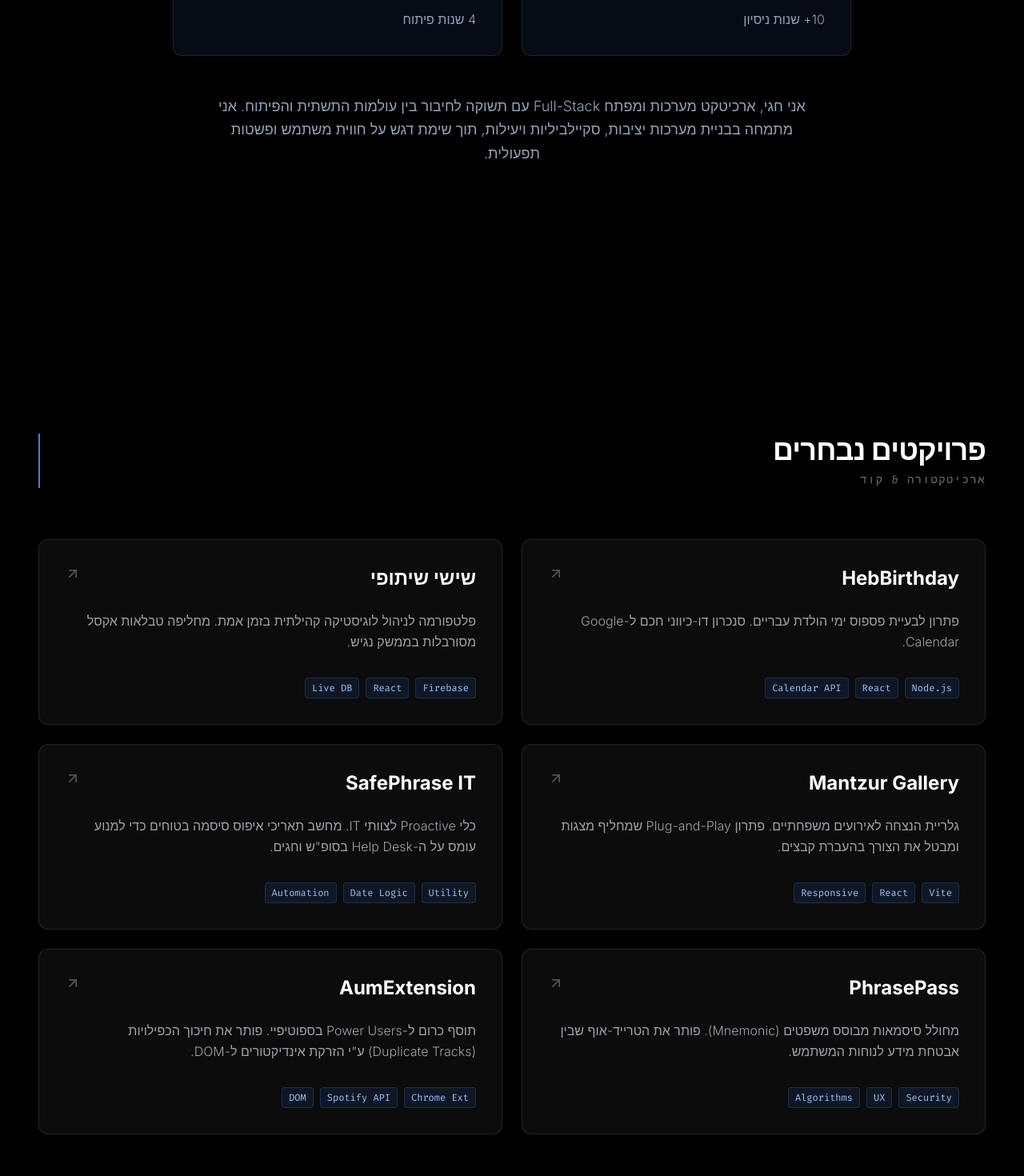
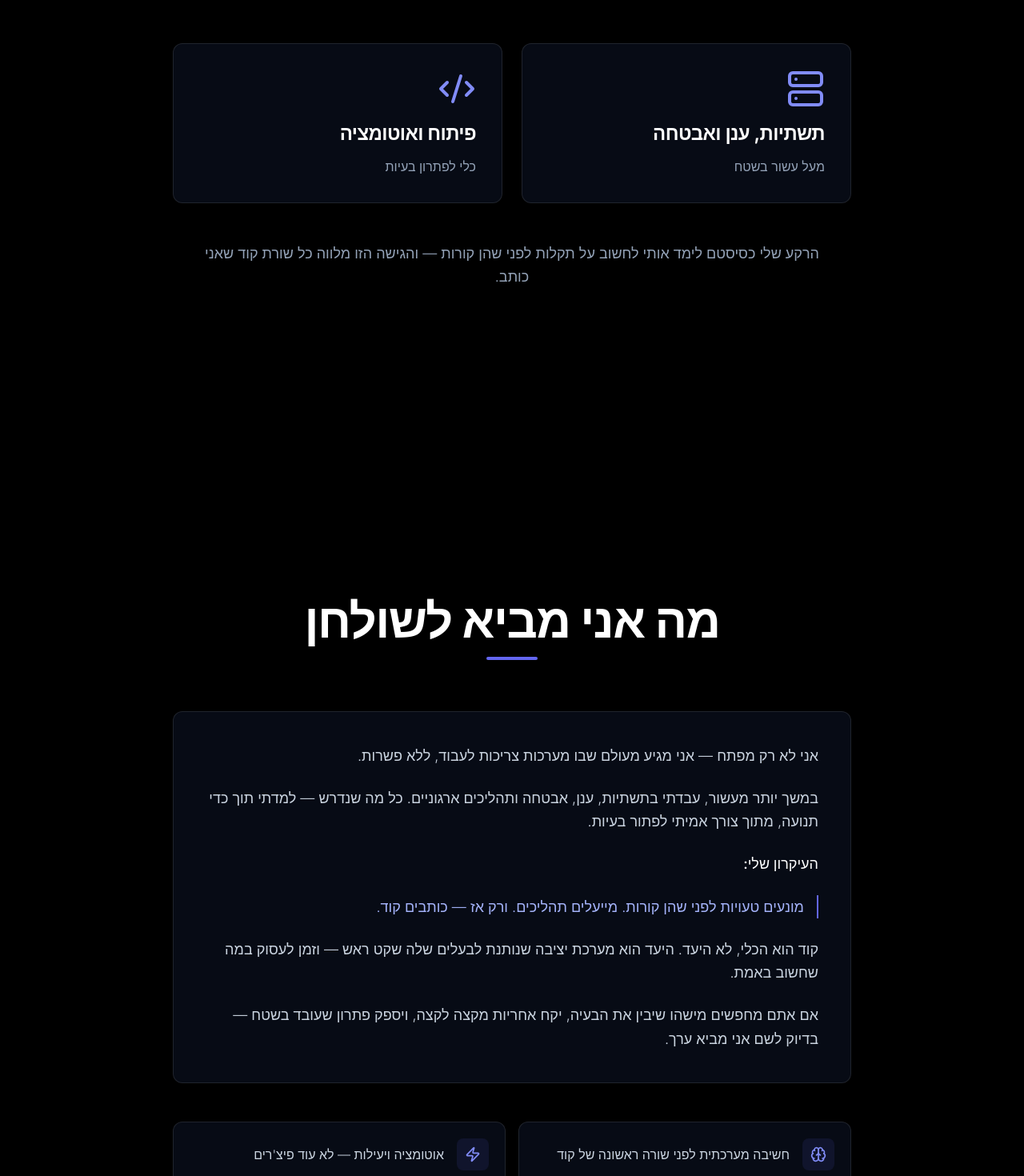
Before and after one commit to Chagai33/website, a React (Vite) app: page / in a window 1280 px wide. Shown: the part 1330-2800 px from the top of the page at 80% size. Built offline with nearby package versions, Linux system fonts and the light colour scheme.

Commit message:
fix site-content

```diff
--- a/src/App.tsx
+++ b/src/App.tsx
@@ -3,6 +3,7 @@ import { useLanguage } from './context/LanguageContext';
 import { Navbar } from './components/Navbar';
 import { Hero } from './components/Hero';
 import { About } from './components/About';
+import { WhyWorkWithMe } from './components/WhyWorkWithMe';
 import { Projects } from './components/Projects';
 import { Credo } from './components/Credo';
 import { HumanSide } from './components/HumanSide';
@@ -19,6 +20,7 @@ function App() {
         <main className="max-w-7xl mx-auto px-4 md:px-6 space-y-32 pb-20">
           <Hero />
           <About />
+          <WhyWorkWithMe />
           <Projects />
           {/* Credo might be redundant or need restyle, keeping for now but ensuring spacing */}
           <Credo />
--- a/src/components/About.tsx
+++ b/src/components/About.tsx
@@ -34,9 +34,9 @@ export const About = () => {
             className="p-8 bento-card rounded-xl hover:border-indigo-500/50 hover:bg-slate-900/80 transition-all duration-300 cursor-pointer"
           >
             <Server className="w-12 h-12 text-indigo-400 mb-4" />
-            <h3 className="text-2xl font-semibold mb-3 text-white tracking-tight">IT & System Admin</h3>
+            <h3 className="text-2xl font-semibold mb-3 text-white tracking-tight">{t({ he: 'תשתיות, ענן ואבטחה', en: 'Infrastructure, Cloud & Security' })}</h3>
             <p className="text-slate-400 font-light leading-relaxed">
-              10+ {t({ he: 'שנות ניסיון', en: 'years experience' })}
+              {t({ he: 'מעל עשור בשטח', en: '10+ Years in the Field' })}
             </p>
           </motion.div>
 
@@ -49,9 +49,9 @@ export const About = () => {
             className="p-8 bento-card rounded-xl hover:border-indigo-500/50 hover:bg-slate-900/80 transition-all duration-300 cursor-pointer"
           >
             <Code2 className="w-12 h-12 text-indigo-400 mb-4" />
-            <h3 className="text-2xl font-semibold mb-3 text-white tracking-tight">Full-Stack Development</h3>
+            <h3 className="text-2xl font-semibold mb-3 text-white tracking-tight">{t({ he: 'פיתוח ואוטומציה', en: 'Development & Automation' })}</h3>
             <p className="text-slate-400 font-light leading-relaxed">
-              4 {t({ he: 'שנות פיתוח', en: 'years coding' })}
+              {t({ he: 'כלי לפתרון בעיות', en: 'A Tool, Not an Identity' })}
             </p>
           </motion.div>
         </div>
--- a/src/components/Navbar.tsx
+++ b/src/components/Navbar.tsx
@@ -11,7 +11,7 @@ export const Navbar = () => {
   };
 
   return (
-    <nav className="fixed top-0 left-0 w-full z-50 border-b border-white/10 bg-black/50 backdrop-blur-xl supports-[backdrop-filter]:bg-black/50">
+    <nav className="fixed top-0 left-0 w-full z-50 border-b border-white/10 bg-black/50 backdrop-blur-xl supports-[backdrop-filter]:bg-black/50 transform-gpu will-change-transform">
       <div className="max-w-7xl mx-auto px-6 h-16 flex items-center justify-between">
         {/* Logo */}
         <div className="flex items-center gap-2 cursor-pointer" onClick={() => window.scrollTo({ top: 0, behavior: 'smooth' })}>
--- a/src/components/Projects.tsx
+++ b/src/components/Projects.tsx
@@ -20,10 +20,10 @@ export const Projects = () => {
           className="mb-16 border-l-2 border-blue-500 pl-6"
         >
           <h2 className="text-3xl md:text-4xl font-bold text-white mb-2 tracking-tight">
-            {t({ he: 'פרויקטים נבחרים', en: 'Selected Projects' })}
+            {t({ he: 'בעיות שפתרתי', en: 'Problems I\'ve Solved' })}
           </h2>
           <p className="text-zinc-500 font-mono text-sm uppercase tracking-widest">
-            {t({ he: 'ארכיטקטורה & קוד', en: 'Architecture & Code' })}
+            {t({ he: 'מחיכוך לשקט תפעולי', en: 'From Friction to Operational Calm' })}
           </p>
         </motion.div>
 
--- /dev/null
+++ b/src/components/WhyWorkWithMe.tsx
@@ -0,0 +1,119 @@
+import { useLanguage } from '../context/LanguageContext';
+import { motion } from 'framer-motion';
+import { Shield, Zap, Brain, Target } from 'lucide-react';
+
+export const WhyWorkWithMe = () => {
+  const { t } = useLanguage();
+
+  const bulletPoints = [
+    {
+      icon: Brain,
+      he: 'חשיבה מערכתית לפני שורה ראשונה של קוד',
+      en: 'Systems thinking before a single line of code'
+    },
+    {
+      icon: Zap,
+      he: 'אוטומציה ויעילות — לא עוד פיצ\'רים',
+      en: 'Automation and efficiency — not more features'
+    },
+    {
+      icon: Shield,
+      he: 'רקע עמוק בתשתיות, ענן, אבטחה ופיתוח',
+      en: 'Deep background in infrastructure, cloud, security, and development'
+    },
+    {
+      icon: Target,
+      he: 'לומד מהר, עובד עצמאי, לוקח אחריות מלאה',
+      en: 'Fast learner, works independently, full ownership'
+    }
+  ];
+
+  return (
+    <section id="why-me" className="py-32">
+      <div className="container max-w-4xl mx-auto px-6">
+        {/* Section Header */}
+        <motion.div
+          initial={{ opacity: 0, y: 30 }}
+          whileInView={{ opacity: 1, y: 0 }}
+          viewport={{ once: true }}
+          transition={{ duration: 0.6 }}
+        >
+          <h2 className="text-4xl md:text-5xl lg:text-6xl font-bold text-center mb-4 text-white tracking-tight">
+            {t({ he: 'מה אני מביא לשולחן', en: 'What I Bring to the Table' })}
+          </h2>
+          <div className="w-16 h-1 bg-indigo-500 mx-auto mb-16 rounded-full" />
+        </motion.div>
+
+        {/* Main Content */}
+        <motion.div
+          initial={{ opacity: 0, y: 30 }}
+          whileInView={{ opacity: 1, y: 0 }}
+          viewport={{ once: true }}
+          transition={{ delay: 0.2, duration: 0.6 }}
+          className="bento-card rounded-xl p-8 md:p-10 mb-12"
+        >
+          <div className="space-y-6 text-lg text-slate-300 font-light leading-relaxed">
+            <p>
+              {t({
+                he: 'אני לא רק מפתח — אני מגיע מעולם שבו מערכות צריכות לעבוד, ללא פשרות.',
+                en: "I'm not just a developer — I come from a world where systems have to work, no exceptions."
+              })}
+            </p>
+            <p>
+              {t({
+                he: 'במשך יותר מעשור, עבדתי בתשתיות, ענן, אבטחה ותהליכים ארגוניים. כל מה שנדרש — למדתי תוך כדי תנועה, מתוך צורך אמיתי לפתור בעיות.',
+                en: "For over a decade, I've worked across infrastructure, cloud, security, and organizational workflows. Whatever was needed — I learned it on the job, driven by real problems."
+              })}
+            </p>
+            <p className="text-white font-medium">
+              {t({
+                he: 'העיקרון שלי:',
+                en: 'My principle:'
+              })}
+            </p>
+            <p className="text-indigo-300 border-s-2 border-indigo-500 ps-4">
+              {t({
+                he: 'מונעים טעויות לפני שהן קורות. מייעלים תהליכים. ורק אז — כותבים קוד.',
+                en: 'Prevent errors before they happen. Streamline operations. Only then — write code.'
+              })}
+            </p>
+            <p>
+              {t({
+                he: 'קוד הוא הכלי, לא היעד. היעד הוא מערכת יציבה שנותנת לבעלים שלה שקט ראש — וזמן לעסוק במה שחשוב באמת.',
+                en: "Code is the tool, not the destination. The goal is a stable system that gives its owners peace of mind — and time to focus on what actually matters."
+              })}
+            </p>
+            <p>
+              {t({
+                he: 'אם אתם מחפשים מישהו שיבין את הבעיה, יקח אחריות מקצה לקצה, ויספק פתרון שעובד בשטח — בדיוק לשם אני מביא ערך.',
+                en: "If you're looking for someone who understands the problem, takes end-to-end ownership, and delivers solutions that work in the real world — that's where I add value."
+              })}
+            </p>
+          </div>
+        </motion.div>
+
+        {/* Bullet Points Grid */}
+        <div className="grid grid-cols-1 md:grid-cols-2 gap-4">
+          {bulletPoints.map((point, index) => (
+            <motion.div
+              key={index}
+              initial={{ opacity: 0, y: 20 }}
+              whileInView={{ opacity: 1, y: 0 }}
+              viewport={{ once: true }}
+              transition={{ delay: 0.3 + index * 0.1, duration: 0.5 }}
+              whileHover={{ y: -2, scale: 1.02 }}
+              className="flex items-center gap-4 p-5 bento-card rounded-xl hover:border-indigo-500/50 hover:bg-slate-900/60 transition-all duration-300"
+            >
+              <div className="flex-shrink-0 w-10 h-10 rounded-lg bg-indigo-500/10 flex items-center justify-center">
+                <point.icon className="w-5 h-5 text-indigo-400" />
+              </div>
+              <span className="text-slate-300 font-light">
+                {t({ he: point.he, en: point.en })}
+              </span>
+            </motion.div>
+          ))}
+        </div>
+      </div>
+    </section>
+  );
+};
--- a/src/data/site-content.json
+++ b/src/data/site-content.json
@@ -10,27 +10,69 @@
   },
   "hero": {
     "title": {
-      "he": "מגשר על התהום שבין התשתית לקוד.",
-      "en": "Bridging the Gap Between Infrastructure and Code."
+      "he": "פחות טעויות. פחות התעסקות. יותר עבודה שקטה.",
+      "en": "Fewer Errors. Less Hassle. More Quiet Work."
     },
     "subtitle": {
-      "he": "ארכיטקט מערכות ומפתח Full-Stack. אני מאמין שפתרונות גדולים לא חייבים להיות מסובכים – הם צריכים להיות יציבים, נגישים ולפתור כאב אמיתי.",
-      "en": "System Architect & Full-Stack Developer. I believe great solutions don't have to be complex—they just need to be stable, accessible, and solve real friction."
+      "he": "איש סיסטם שמפתח כדי לייעל תהליכים, לצמצם טעויות, ולבנות מערכות שאפשר לסמוך עליהן לאורך זמן.",
+      "en": "A systems person who develops to streamline processes, reduce errors, and build systems you can rely on long-term."
     },
     "cta": {
-      "he": "בוא נבנה משהו יציב",
-      "en": "Let's Build Something Solid"
+      "he": "נבחן איך למנוע את התקלה הבאה",
+      "en": "Let's Prevent the Next Incident"
     }
   },
   "about": {
     "title": {
-      "he": "קצת עלי",
-      "en": "About Me"
+      "he": "ניסיון מהשטח, לא מהתיאוריה",
+      "en": "Experience From the Field, Not the Classroom"
     },
     "content": {
-      "he": "אני חגי, ארכיטקט מערכות ומפתח Full-Stack עם תשוקה לחיבור בין עולמות התשתית והפיתוח. אני מתמחה בבניית מערכות יציבות, סקיילביליות ויעילות, תוך שימת דגש על חווית משתמש ופשטות תפעולית.",
-      "en": "I'm Chagai, a System Architect & Full-Stack Developer passionate about bridging infrastructure and development. I specialize in building stable, scalable, and efficient systems, focusing on user experience and operational simplicity."
+      "he": "הרקע שלי כסיסטם לימד אותי לחשוב על תקלות לפני שהן קורות — והגישה הזו מלווה כל שורת קוד שאני כותב.",
+      "en": "My systems background taught me to think about failures before they happen — and that mindset shapes every line of code I write."
+    },
+    "quote": {
+      "he": "אוטומציה היא לא רק קוד שרץ מהר יותר מאדם; היא הדרך היחידה להפוך תהליך שביר ומועד לטעויות – למערכת יציבה שפשוט עובדת ברקע.",
+      "en": "Automation isn't just code that runs faster than a human; it's the only way to transform a fragile, error-prone process into a stable system that just works in the background."
     }
+  },
+  "services": {
+    "title": {
+      "he": "ארגז כלים של 'בנאי', לא רק של מתכנת",
+      "en": "A Builder's Toolbox, Not Just a Coder's"
+    },
+    "items": [
+      {
+        "title": {
+          "he": "כלים פנימיים (Internal Tools)",
+          "en": "Internal Tools"
+        },
+        "text": {
+          "he": "פיתוח דשבורדים ומערכות ניהול שמחליפים אקסלים מסורבלים ותהליכים ידניים ש'נופלים בין הכיסאות'.",
+          "en": "Building dashboards and management systems that replace clunky spreadsheets and manual processes that 'fall through the cracks'."
+        }
+      },
+      {
+        "title": {
+          "he": "אינטגרציות (API & Automation)",
+          "en": "API & Automation"
+        },
+        "text": {
+          "he": "חיבור בין מערכות שלא מדברות אחת עם השנייה, כדי למנוע העתק-הדבק של נתונים וטעויות אנוש.",
+          "en": "Connecting systems that don't talk to each other, eliminating copy-paste data transfers and human errors."
+        }
+      },
+      {
+        "title": {
+          "he": "תחזוקה מונעת (Preventive Dev)",
+          "en": "Preventive Development"
+        },
+        "text": {
+          "he": "כתיבת קוד שלוקח בחשבון את ה-Edge Cases של העולם האמיתי, עם לוגים ברורים ומינימום צורך בתמיכה שוטפת.",
+          "en": "Writing code that accounts for real-world edge cases, with clear logs and minimal need for ongoing support."
+        }
+      }
+    ]
   },
   "projects": [
     {
@@ -39,14 +81,19 @@
         "he": "HebBirthday",
         "en": "HebBirthday"
       },
+      "type": {
+        "he": "SaaS Platform",
+        "en": "SaaS Platform"
+      },
       "description": {
-        "he": "פתרון לבעיית פספוס ימי הולדת עבריים. סנכרון דו-כיווני חכם ל-Google Calendar.",
-        "en": "Solving the 'missed Hebrew birthday' issue via smart bi-directional Google Calendar sync."
+        "he": "אתגר: סנכרון מורכב בין לוחות שנה (עברי/לועזי) שדרש חישובים ידניים חוזרים. פתרון: מערכת Serverless (GCP) שפועלת ב-Scale של אלפי משתמשים עם אפס תחזוקה שוטפת. תוצאה: אוטומציה מלאה של תהליך הניהול, מרמת הרישום ועד הסנכרון ליומן.",
+        "en": "Challenge: Complex sync between calendars (Hebrew/Gregorian) requiring repeated manual calculations. Solution: Serverless system (GCP) operating at scale with thousands of users and zero ongoing maintenance. Result: Full automation from registration to calendar sync."
       },
       "techStack": [
+        "React",
         "Node.js",
-        "React",
-        "Calendar API"
+        "GCP",
+        "Firebase"
       ],
       "url": "https://hebbirthday.app/",
       "highlight": true
@@ -57,142 +104,110 @@
         "he": "שישי שיתופי",
         "en": "Shishi Shitufi"
       },
+      "type": {
+        "he": "Logistics Management",
+        "en": "Logistics Management"
+      },
       "description": {
-        "he": "פלטפורמה לניהול לוגיסטיקה קהילתית בזמן אמת. מחליפה טבלאות אקסל מסורבלות בממשק נגיש.",
-        "en": "Real-time community logistics platform. Replaces chaotic spreadsheets with a seamless mobile interface."
+        "he": "אתגר: ניהול לוגיסטי של אירועים קהילתיים שהתבסס על אקסלים וגרם לטעויות וכפילויות בציוד. פתרון: פלטפורמת Real-time שמסנכרנת מאות משתמשים במקביל ומונעת התנגשויות בזמן אמת. תוצאה: חיסול מוחלט של ה'טלפון השבור' בארגון האירוע.",
+        "en": "Challenge: Event logistics management based on spreadsheets causing errors and equipment duplications. Solution: Real-time platform syncing hundreds of users simultaneously, preventing conflicts in real-time. Result: Complete elimination of 'broken telephone' in event organization."
       },
       "techStack": [
-        "Firebase",
         "React",
-        "Live DB"
+        "Firebase Realtime DB",
+        "Tailwind"
       ],
       "url": "https://shishi-shitufi.netlify.app/",
       "highlight": true
     },
     {
-      "id": "mantzur-gallery",
+      "id": "it-automation",
       "title": {
-        "he": "Mantzur Gallery",
-        "en": "Mantzur Gallery"
+        "he": "Internal IT Automation",
+        "en": "Internal IT Automation"
+      },
+      "type": {
+        "he": "Corporate Tooling",
+        "en": "Corporate Tooling"
       },
       "description": {
-        "he": "גלריית הנצחה לאירועים משפחתיים. פתרון Plug-and-Play שמחליף מצגות ומבטל את הצורך בהעברת קבצים.",
-        "en": "Event-oriented memorial gallery. A Plug-and-Play solution replacing static slides, ensuring zero-transfer compatibility."
+        "he": "אתגר: תהליך Onboarding ידני ואיטי שגזל זמן יקר מצוות ה-IT. פתרון: פיתוח כלי פנימי לניהול נכסים ותהליכים אוטומטיים. תוצאה: קיצור זמן הטיפול בקריאות ב-40% וצמצום טעויות בהקצאת ציוד.",
+        "en": "Challenge: Manual, slow onboarding process consuming valuable IT team time. Solution: Internal tool for asset management and automated workflows. Result: 40% reduction in ticket handling time and fewer equipment allocation errors."
       },
       "techStack": [
-        "Vite",
-        "React",
-        "Responsive"
+        "Python",
+        "PowerShell",
+        "AppSheet"
       ],
-      "url": "https://mantzur.netlify.app/",
-      "highlight": false
-    },
-    {
-      "id": "safephrase",
-      "title": {
-        "he": "SafePhrase IT",
-        "en": "SafePhrase IT"
-      },
-      "description": {
-        "he": "כלי Proactive לצוותי IT. מחשב תאריכי איפוס סיסמה בטוחים כדי למנוע עומס על ה-Help Desk בסופ\"ש וחגים.",
-        "en": "Proactive IT utility calculating safe password reset dates to minimize Help Desk load on weekends & holidays."
-      },
-      "techStack": [
-        "Utility",
-        "Date Logic",
-        "Automation"
-      ],
-      "url": "https://safephrase.netlify.app/",
-      "highlight": false
-    },
-    {
-      "id": "phrasepass",
-      "title": {
-        "he": "PhrasePass",
-        "en": "PhrasePass"
-      },
-      "description": {
-        "he": "מחולל סיסמאות מבוסס משפטים (Mnemonic). פותר את הטרייד-אוף שבין אבטחת מידע לנוחות המשתמש.",
-        "en": "Mnemonic password generator. Solves the security-vs-usability trade-off using smart client-side logic."
-      },
-      "techStack": [
-        "Security",
-        "UX",
-        "Algorithms"
-      ],
-      "url": "https://phrasepass.netlify.app/",
-      "highlight": false
-    },
-    {
-      "id": "aum-extension",
-      "title": {
-        "he": "AumExtension",
-        "en": "AumExtension"
-      },
-      "description": {
-        "he": "תוסף כרום ל-Power Users בספוטיפיי. פותר את חיכוך הכפילויות (Duplicate Tracks) ע\"י הזרקת אינדיקטורים ל-DOM.",
-        "en": "Chrome Extension for Spotify power users. Solves duplicate track friction via real-time DOM injection."
-      },
-      "techStack": [
-        "Chrome Ext",
-        "Spotify API",
-        "DOM"
-      ],
-      "url": "https://github.com/Chagai33/AumExtension",
-      "highlight": false
+      "url": null,
+      "highlight": true
     }
   ],
   "credo": {
     "title": {
-      "he": "אני מאמין",
-      "en": "Core Philosophy"
+      "he": "כללי הפעולה שלי",
+      "en": "My Operating Principles"
     },
     "items": [
       {
         "title": {
-          "he": "Utility First",
-          "en": "Utility First"
+          "he": "פשטות מעל הכל",
+          "en": "Simplicity Above All"
         },
         "text": {
-          "he": "לא כל כלי צריך להיות מורכב. הכלים הטובים ביותר הם אלו שחוסכים זמן יקר ומפחיתים חיכוך.",
-          "en": "Not everything needs to be complex. The best tools are those that save time and reduce friction."
+          "he": "הפתרון הטוב ביותר הוא לרוב הפשוט ביותר. אם המערכת מורכבת מדי — משהו לא נכון.",
+          "en": "The best solution is often the simplest one. If the system feels too complex — something's off."
         }
       },
       {
         "title": {
-          "he": "Bridging Contexts",
-          "en": "Bridging Contexts"
+          "he": "ראיית התמונה המלאה",
+          "en": "Seeing the Full Picture"
         },
         "text": {
-          "he": "היכולת להבין גם את השרת וגם את הלקוח מאפשרת לי לבנות פתרונות מלאים ויציבים יותר.",
-          "en": "Understanding both the server and the client allows me to build more stable, complete solutions."
+          "he": "מתשתית ועד ממשק — אני רואה את כל השכבות. זה מאפשר לי לזהות בעיות לפני שהן מגיעות לפרודקשן.",
+          "en": "From infrastructure to interface — I see all the layers. That lets me catch issues before they reach production."
         }
       },
       {
         "title": {
-          "he": "Automation as a Habit",
-          "en": "Automation as a Habit"
+          "he": "אוטומציה כברירת מחדל",
+          "en": "Automation by Default"
         },
         "text": {
-          "he": "אם עושים את זה יותר מפעמיים ידנית - הגיע הזמן לכתוב לזה סקריפט.",
-          "en": "If you do it manually more than twice, it's time to script it."
+          "he": "משימה חוזרת היא שגיאה בהמתנה. אוטומציה מאפשרת עקביות, ומשחררת אנרגיה לדברים שדורשים מחשבה.",
+          "en": "A recurring task is an error waiting to happen. Automation ensures consistency and frees energy for things that require thought."
         }
       }
     ]
   },
+  "contact": {
+    "title": {
+      "he": "מוכנים לעבור מכיבוי שריפות לבניית תשתיות?",
+      "en": "Ready to Move From Firefighting to Building Infrastructure?"
+    },
+    "subtitle": {
+      "he": "אני מחפש את הצוות שצריך מישהו שרואה את התמונה המלאה – מהתשתית ועד הקוד.",
+      "en": "Looking for a team that needs someone who sees the full picture — from infrastructure to code."
+    },
+    "cta": {
+      "he": "בואו נדבר על הפרויקט הבא",
+      "en": "Let's Talk About Your Next Project"
+    }
+  },
   "humanSide": {
     "title": {
-      "he": "מעבר לקוד",
-      "en": "Beyond Code"
+      "he": "לא רק מסכים",
+      "en": "Not Just Screens"
     },
     "text": {
-      "he": "צילום, מוזיקה וסקרנות טכנולוגית. מוזמנים להציץ בעולם הצילום שלי.",
-      "en": "Photography, Music, and Tech Curiosity. Check out my photography portfolio."
+      "he": "כשאני לא מול קוד, אני מאחורי מצלמה. צילום מלמד אותי לראות פרטים שאחרים מפספסים — ולמסגר אותם בצורה שמספרת משהו.",
+      "en": "When I'm not behind code, I'm behind a camera. Photography teaches me to notice details others miss — and frame them in a way that tells a story."
     },
     "link": "https://chagai.pro",
     "linkText": {
-      "he": "לפורטפוליו הצילום (chagai.pro)",
-      "en": "Visit Photography Portfolio"
+      "he": "לעולם הצילום שלי",
+      "en": "Explore My Photography"
     }
   }
 }
--- a/src/index.css
+++ b/src/index.css
@@ -15,7 +15,7 @@ body {
     linear-gradient(to right, rgba(255, 255, 255, 0.05) 1px, transparent 1px),
     linear-gradient(to bottom, rgba(255, 255, 255, 0.05) 1px, transparent 1px);
   background-size: 40px 40px;
-  background-attachment: fixed;
+  /* background-attachment: fixed; - Removed for performance */
 }
 
 /* Custom Scrollbar */
```
Also changed, not shown: src/components/FloatingNavbar.tsx (+7 -1 lines), src/components/Footer.tsx (+4 -4 lines), src/components/Hero.tsx (+6 -6 lines).
